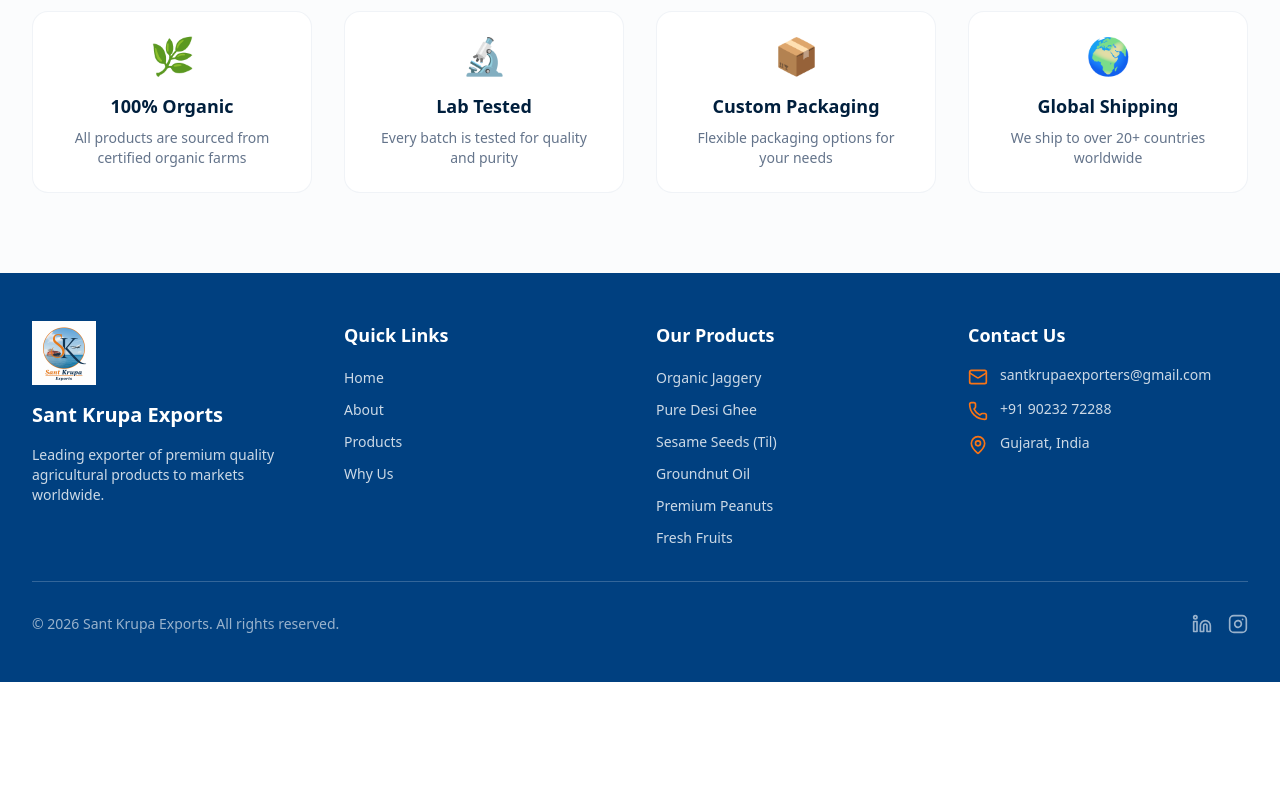
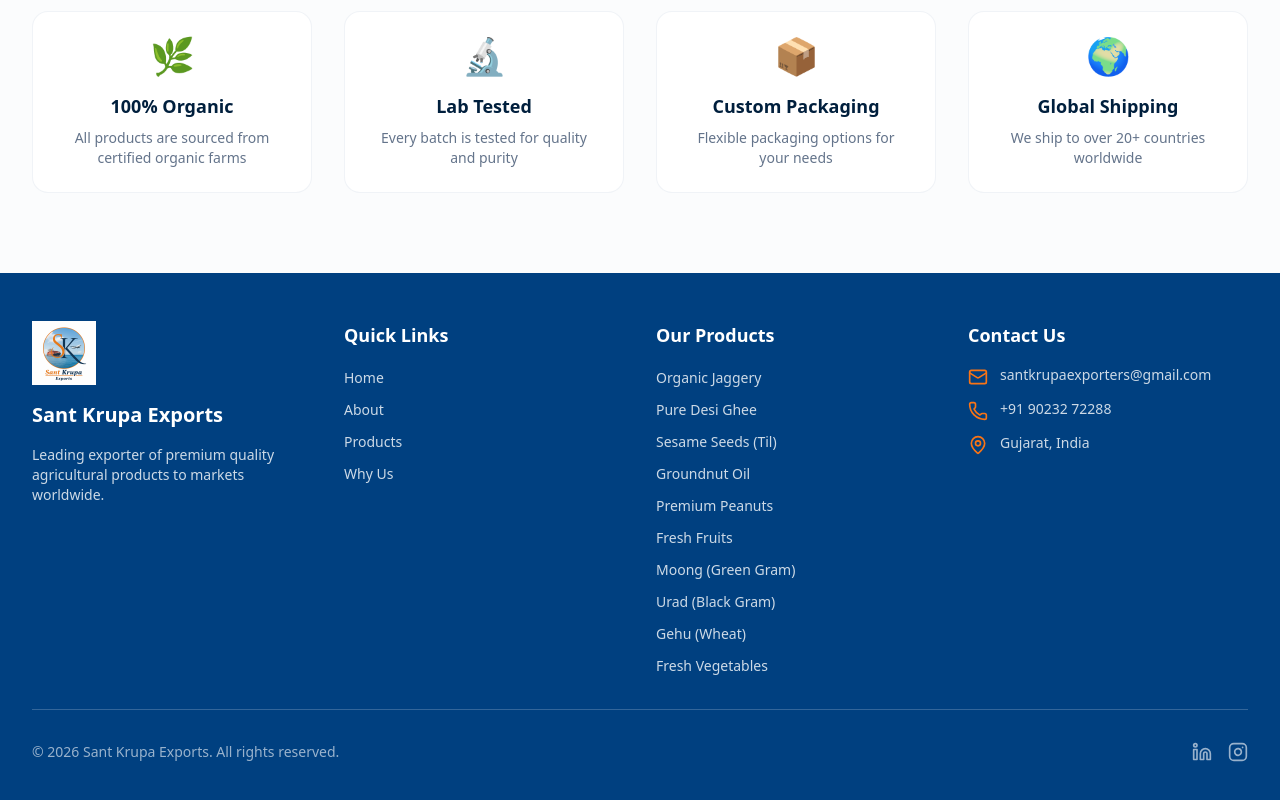
Before and after one commit to Navdeepvala/Sant-Krupa-Exports, a React (Vite) app: page /#/products in a window 1280 px wide. Shown: the part 3837-4637 px from the top of the page. Before the commit the page ends 4519 px from the top, so only its background shows below. Built offline with nearby package versions, Linux system fonts and the light colour scheme.

Commit message:
Add additional products to the footer section for enhanced visibility

```diff
--- a/src/components/layout/Footer.tsx
+++ b/src/components/layout/Footer.tsx
@@ -18,7 +18,11 @@
     "Sesame Seeds (Til)",
     "Groundnut Oil",
     "Premium Peanuts",
-    "Fresh Fruits"
+    "Fresh Fruits",
+    "Moong (Green Gram)",
+    "Urad (Black Gram)",
+    "Gehu (Wheat)",
+    "Fresh Vegetables"
   ];
 
   return (
```
